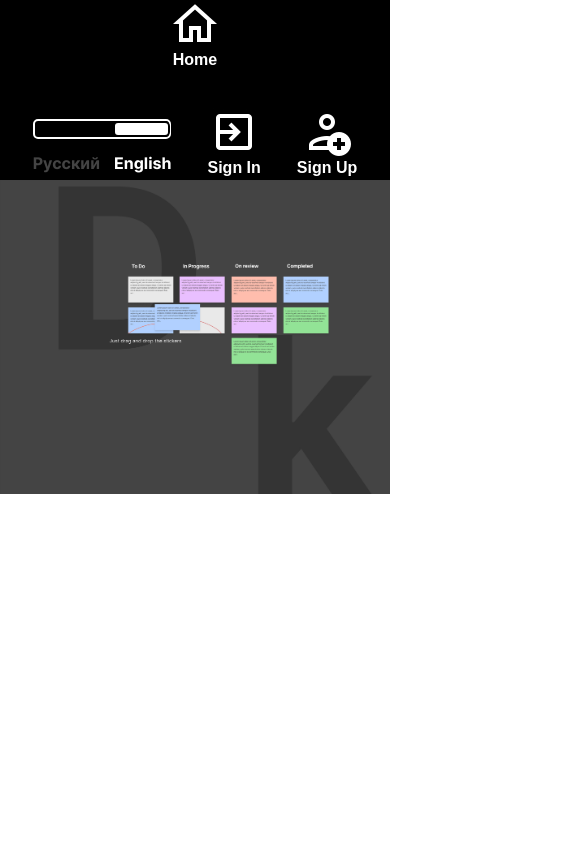
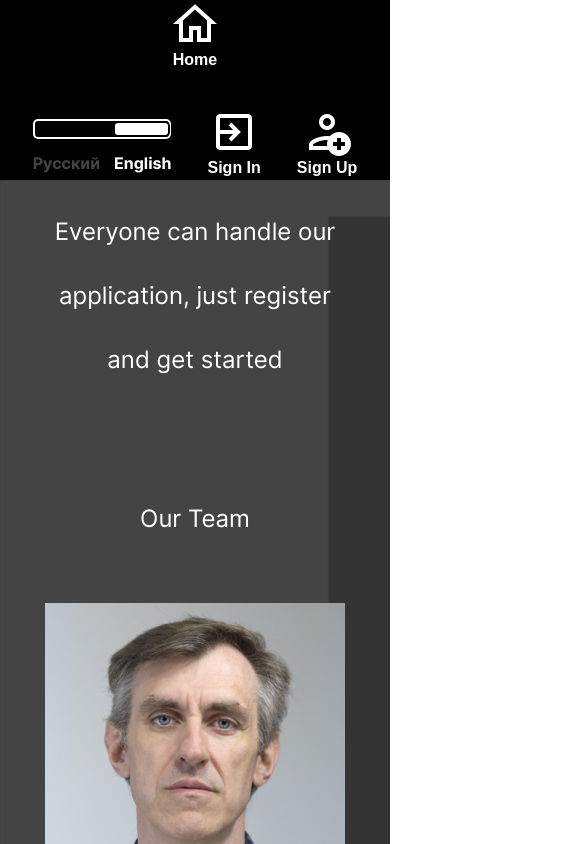
Before and after one commit to Fronikon/project-management-app, a React (Create React App) app: page / in a window 390 px wide. Shown: the top 844 px of the page, 585 px wide, since content can reach past the window. Built offline with nearby package versions, Linux system fonts and the light colour scheme.

Commit message:
feat: add adaptive for welcome page

```diff
--- a/src/components/Header/Header.module.css
+++ b/src/components/Header/Header.module.css
@@ -162,6 +162,10 @@ input:checked + .slider::before {
   .heading {
     display: none;
   }
+
+  .leftBlock {
+    margin-left: 64px;
+  }
 }
 
 @media screen and (max-width: 770px) {
@@ -184,3 +188,12 @@ input:checked + .slider::before {
     margin-right: 0;
   }
 }
+
+@media screen and (max-width: 472px) {
+  .leftBlock {
+    justify-content: center;
+
+    margin-left: 0;
+  }
+
+}
--- a/src/components/Main/components/Welcome/Welcome.module.css
+++ b/src/components/Main/components/Welcome/Welcome.module.css
@@ -1,17 +1,18 @@
 .mainWrapper {
-  width: 100%;
-  height: 100%;
-
   background-image: url("../../../../assets/welcome_background.png");
   background-repeat: no-repeat;
-  background-size: contain;
+  background-size: cover;
 }
 
 .textWrapper {
   width: 691px;
   height: 357px;
-  margin: 0 0 601px 435px;
+  margin: 0 0 10px 435px;
   padding-top: 180px;
+}
+
+.cards {
+  margin: 0 0 20px 490px;
 }
 
 .team {
@@ -36,3 +37,135 @@
   line-height: 64px;
   color: #fff;
 }
+
+@media screen and (max-width: 1680px) {
+  .textWrapper {
+    margin: 0 0 10px 235px;
+    padding-top: 100px;
+  }
+
+  .cards {
+    margin: 0 0 20px 350px;
+  }
+}
+
+@media screen and (max-width: 1542px) {
+  .mainWrapper {
+    display: flex;
+    flex-direction: column;
+    align-items: center;
+  }
+
+  .textWrapper {
+    margin: 0;
+    margin-bottom: 10px;
+    padding-top: 100px;
+  }
+
+  .cards {
+    margin: 0;
+    margin-bottom: 20px;
+  }
+
+  .team {
+    margin-left: 0;
+  }
+
+  .teamText {
+    margin-left: 0;
+  }
+
+  .teamWrapper {
+    display: flex;
+    flex-direction: column;
+    align-items: center;
+  }
+}
+
+@media screen and (max-width: 1192px) {
+  .textWrapper {
+    width: 541px;
+    height: 207px;
+    margin-bottom: 100px;
+    padding-top: 40px;
+  }
+
+  .cards {
+    scale: 0.82;
+  }
+}
+
+@media screen and (max-width: 980px) {
+  .textWrapper {
+    margin-bottom: 100px;
+    padding-top: 40px;
+  }
+
+  .cards {
+    display: none;
+  }
+
+  .text {
+    text-align: center;
+  }
+
+  .teamWrapper {
+    flex-direction: column-reverse;
+  }
+
+  .team {
+    flex-direction: column;
+  }
+}
+
+@media screen and (max-width: 692px) {
+  .textWrapper {
+    width: 541px;
+    height: 207px;
+    margin-bottom: 50px;
+    padding-top: 20px;
+  }
+
+  .text {
+    font-size: 36px;
+    line-height: 64px;
+  }
+
+  .teamText {
+    font-size: 36px;
+  }
+}
+
+@media screen and (max-width: 692px) {
+  .textWrapper {
+    width: 401px;
+    height: 207px;
+  }
+
+  .text {
+    font-size: 30px;
+    line-height: 64px;
+  }
+
+  .teamText {
+    font-size: 30px;
+  }
+}
+
+@media screen and (max-width: 402px) {
+  .textWrapper {
+    width: 301px;
+    height: 207px;
+    margin-bottom: 100px;
+    padding-top: 20px;
+  }
+
+  .text {
+    font-size: 24px;
+    line-height: 64px;
+  }
+
+  .teamText {
+    font-size: 24px;
+  }
+}
--- a/src/components/Main/components/Welcome/Welcome.tsx
+++ b/src/components/Main/components/Welcome/Welcome.tsx
@@ -1,6 +1,7 @@
 import React, { FC } from 'react';
 import Team from './Team/Team';
 import styles from './Welcome.module.css';
+import cards from '../../../../assets/cards.jpg';
 
 const Welcome: FC = () => {
   return (
@@ -10,6 +11,7 @@ const Welcome: FC = () => {
           Everyone can handle our application, just register and get started
         </p>
       </div>
+      <img src={cards} alt="cards" className={styles.cards} />
       <div className={styles.teamWrapper}>
         <div className={styles.team}>
           <Team />
```
Also changed, not shown: src/assets/cards.jpg (added).
